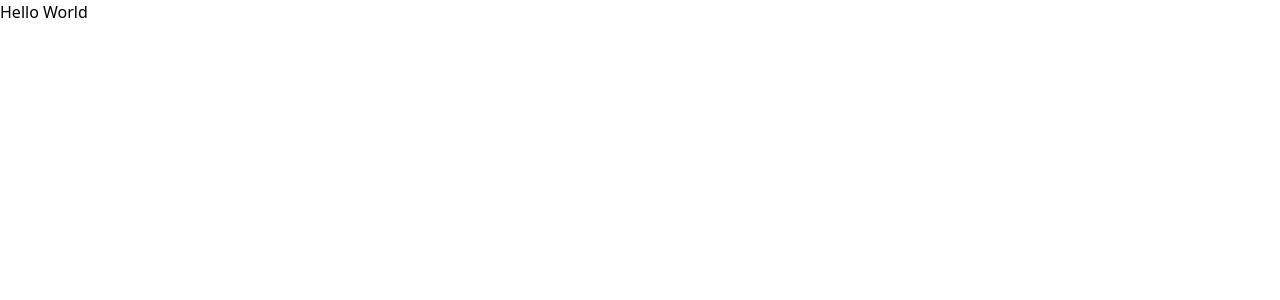
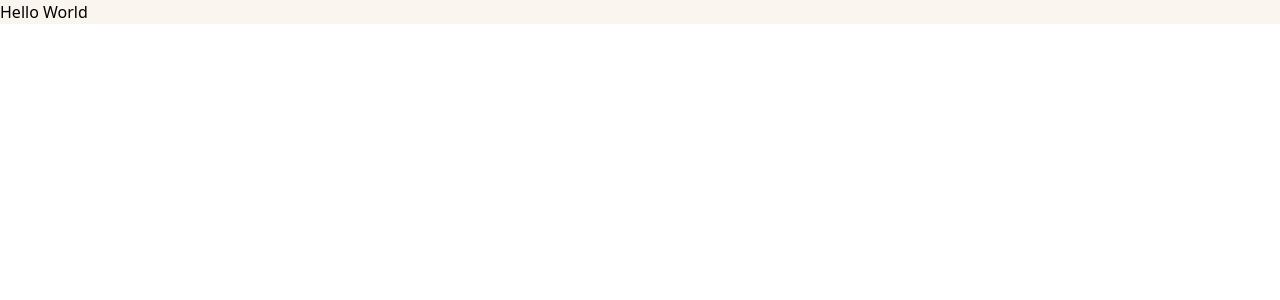
Before and after one commit to L1M1N4L/Onigiri, a React (Vite) app in the folder client/: page /home in a window 1280 px wide. Shown: the top 300 px of the page. Built offline with nearby package versions, Linux system fonts and the light colour scheme.

Commit message:
Minor fix

```diff
--- /dev/null
+++ b/client/src/components/homepage/Navbar.tsx
@@ -0,0 +1,5 @@
+export default function Navbar(){
+    return(
+        <></>
+    )
+}
--- a/client/src/pages/Homepage.tsx
+++ b/client/src/pages/Homepage.tsx
@@ -1,5 +1,7 @@
 export default function Homepage(){
     return(
-        <h1>Hello World</h1>
+        <div className="bg-[#faf5ef]">
+            Hello World
+        </div>
     )
 }
```
